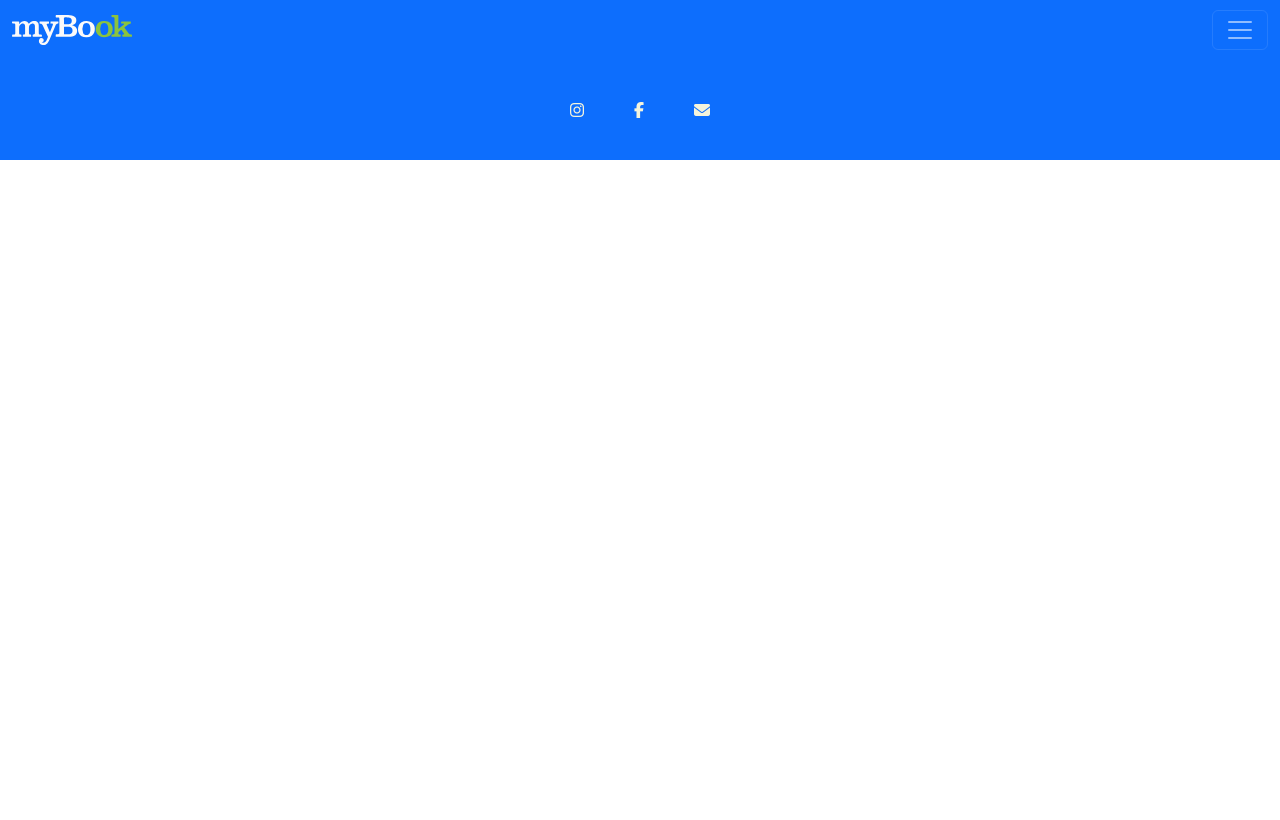
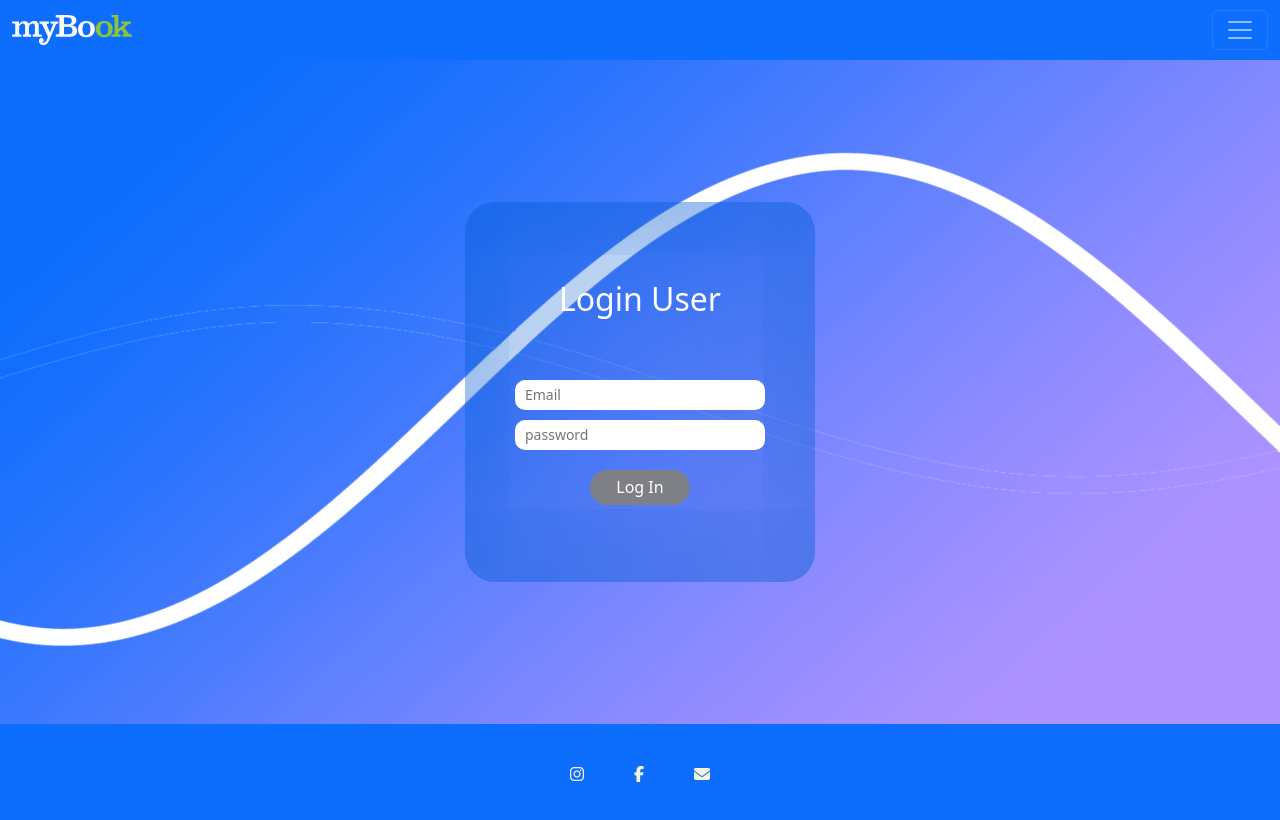
Before and after one commit to Rubengd93/angular_first_project, an Angular app: page /login in a window 1280 px wide. Before the commit this address led to /. Shown: the top 820 px of the page. Built offline with nearby package versions, Linux system fonts and the light colour scheme.

Commit message:
Correccion @input, Buscador, Borrar, editar y crear card y Template driven, Reactive driven

```diff
--- a/src/app/app.routes.ts
+++ b/src/app/app.routes.ts
@@ -5,6 +5,7 @@ import { ProfileComponent } from './pages/profile/profile.component';
 import { BooksComponent } from './pages/books/books.component';
 import { AddBookComponent } from './pages/add-book/add-book.component';
 import { UpdateBookComponent } from './pages/update-book/update-book.component';
+import { LoginComponent } from './pages/login/login.component';
 
 export const routes: Routes = [
     { path:'', redirectTo: 'home', pathMatch: 'full' },
@@ -14,5 +15,7 @@ export const routes: Routes = [
     { path: "books", component: BooksComponent },
     { path: "addBook", component: AddBookComponent },
     { path: "updateBook", component: UpdateBookComponent },
+    { path: "login", component: LoginComponent },
+
 
 ];
--- a/src/app/components/card/card.component.html
+++ b/src/app/components/card/card.component.html
@@ -3,16 +3,16 @@
     <div class="card mb-4" style="max-width: 640px;">
         <div class="row g-3">
           <div class="col-md-4">
-            <img src="{{photo}}" class="img-fluid rounded-start" alt="..." >
+            <img src="{{book.photo}}" class="img-fluid rounded-start" alt="..." >
           </div>
           <div class="col-md-8">
             <div class="card-body">
-              <button type="button" id="delete"  (click)="getIdCard(id_book)" class="btn btn-light">x</button>
-              <h5 class="card-title">{{title}}</h5>
-              <p class="card-text">{{id_book | ref}}</p>
-              <p class="card-text">{{type}}</p>
-              <p class="card-text"><small class="text-body-secondary">Price: {{price | euro}}</small></p>
-              <p class="card-text"><small class="text-body-secondary">Author: {{author}} </small></p>
+              <button type="button" id="delete"  (click)="getIdCard(book.id_book)" class="btn btn-light">x</button>
+              <h5 class="card-title">{{book.title}}</h5>
+              <p class="card-text">{{book.id_book | ref}}</p>
+              <p class="card-text">{{book.type}}</p>
+              <p class="card-text"><small class="text-body-secondary">Price: {{book.price | euro}}</small></p>
+              <p class="card-text"><small class="text-body-secondary">Author: {{book.author}} </small></p>
               <button  type="button" class="btnComprar">Comprar</button>
             </div>
           </div>
--- /dev/null
+++ b/src/app/components/form-login/form-login.component.css
@@ -0,0 +1,60 @@
+.formbox{
+    width: 350px;
+    height: 380px;
+    box-shadow: inset 0 0 1000px rgb(0, 91, 209);
+    border-radius: 30px;
+    display: flex;
+    flex-direction: column;
+    align-items: center;
+    justify-content: center;
+    box-shadow: black;
+}
+
+.title{
+    width: auto;
+    height: 100px;
+}
+
+h2{
+    color: white;
+}
+
+form{
+    display: flex;
+    flex-direction: column;
+    justify-content: center;
+    align-items: center;
+    /* gap: 20px 0px; */
+}
+
+input{
+    width: 250px;
+    height: 30px;
+    border-radius: 10px;
+    border: 0px ;
+    padding-left: 10px;
+    font-size: 14px;
+    margin-bottom: 0px;
+    margin-bottom: 10px;
+}
+
+button{
+    background-color: rgb(39, 198, 34);
+    color: white;
+    width: 100px;
+    height: 35px;
+    border: 0px;
+    border-radius: 20px;
+    margin-top: 10px;
+}
+
+button:disabled{
+    background-color: rgba(128, 128, 128, 0.953);
+}
+
+.error{
+    font-size: 12px;
+    color: greenyellow;
+    height: 30px;
+    margin: 0px;
+}
--- /dev/null
+++ b/src/app/components/form-login/form-login.component.html
@@ -0,0 +1,71 @@
+
+<div class="formbox">
+    <!-- TEMPLATE DRIVEN -->
+
+    <!-- <div class="title">
+        <h2>Login User</h2>
+    </div>
+    <form #dataForm="ngForm" (ngSubmit)="submit(dataForm.value)" action="">
+
+        <input type="email" name="email" [(ngModel)]="user.email"
+        placeholder="Email" required email #email="ngModel">
+
+        @if ((email.dirty || email.touched) && email.invalid) {
+
+            @if (email.errors && email.errors['required']) {
+                <div class="error">Obligatorio</div>
+            }
+            @if (email.errors && email.errors['email']) {
+                <div class="error">Incorrecto</div>
+            }
+        }
+
+        <input type="password" name="password" [(ngModel)]="user.password"
+        placeholder="password"  #password="ngModel" required minlength="3">
+
+        @if ((password.dirty || password.touched) && password.invalid) {
+            @if (password.errors && password.errors['required']) {
+                <div class="error">Obligatoria</div>
+            }
+            @if (password.errors && password.errors['minlength']) {
+                <div class="error">No es valido. Contraseña corta</div>
+            }
+        }
+
+        <button [disabled]="dataForm.invalid" type="submit">Log In</button>
+
+    </form> -->
+
+    <div class="title">
+        <h2>Login User</h2>
+    </div>
+    <form [formGroup]="formlogin" (ngSubmit)="handlesubmit()">
+
+        <input type="email" name="email" formControlName="email" placeholder="Email">
+        @if ( (formlogin.get('email')?.dirty || formlogin.get('email')?.touched) && formlogin.get('email')?.invalid) {
+            @if ( formlogin.get('email')?.hasError('required') ) {
+                <div class="error">Email Obligatorio</div>
+            }
+            @if (formlogin.get('email')?.hasError('email')) {
+                <div class="error">Formato email incorrecto</div>
+            }
+        }
+
+
+
+        <input type="password" name="password" formControlName="password" placeholder="password">
+        @if ( (formlogin.get('password')?.dirty || formlogin.get('password')?.touched) && formlogin.get('password')?.invalid) {
+            @if ( formlogin.get('password')?.hasError('required') ) {
+                <div class="error">Contraseña Obligatoria</div>
+            }
+            @if (formlogin.get('password')?.hasError('minlength')) {
+                <div class="error">Introduce mínimo una logitud de 4 carácteres</div>
+            }
+        }
+
+
+        <button [disabled]="formlogin.invalid"  type="submit">Log In</button>
+
+    </form>
+
+</div>
--- /dev/null
+++ b/src/app/components/form-login/form-login.component.ts
@@ -0,0 +1,35 @@
+import { CommonModule } from '@angular/common';
+import { Component } from '@angular/core';
+import { FormControl, FormGroup, FormsModule, NgForm, ReactiveFormsModule, Validators } from '@angular/forms';
+import { User } from '../../models/user';
+
+@Component({
+  selector: 'app-form-login',
+  standalone: true,
+  imports: [CommonModule,FormsModule, ReactiveFormsModule],
+  templateUrl: './form-login.component.html',
+  styleUrl: './form-login.component.css'
+})
+export class FormLoginComponent {
+  // public user: User;
+
+  // constructor(){
+  //   this.user = new User();
+  // }
+
+  // submit(form:NgForm){
+  //   console.log(form);
+  //   console.log(this.user);
+  // }
+
+  public formlogin: FormGroup = new  FormGroup({
+    email: new FormControl('', [Validators.required, Validators.email]),
+    password: new FormControl('',[Validators.required, Validators.minLength(4)])
+  });
+
+  public handlesubmit():void{
+    console.log(this.formlogin.value);
+    console.log(this.formlogin);
+
+  }
+}
--- a/src/app/components/header/header.component.html
+++ b/src/app/components/header/header.component.html
@@ -26,6 +26,9 @@
           <li class="nav-item">
             <a class="nav-link active" routerLink="/Register">Register</a>
           </li>
+          <li class="nav-item">
+            <a class="nav-link active" routerLink="/login">LogIn</a>
+          </li>
 
 
         </ul>
--- a/src/app/pages/books/books.component.html
+++ b/src/app/pages/books/books.component.html
@@ -16,7 +16,7 @@
 
   @for(library of books; track library.id_book; let i = $index; let even = $even;){
     <div class="bucle">
-      <app-card (deleteCard)="getDataCard($event)" [photo]="library.photo" [id_book]="library.id_book" [title]="library.title" [type]="library.type" [author]="library.author" [price]="library.price" ></app-card>
+      <app-card [book]="library" (deleteCard)="getDataCard($event)" ></app-card>
     </div>
   }@empty {
       <div class="alert alert-danger d-flex align-items-center" role="alert">
--- /dev/null
+++ b/src/app/pages/login/login.component.css
@@ -0,0 +1,12 @@
+#carouselExampleCaptions{
+    min-width: 100vw;
+    min-height: 83vh;
+    background: url(/assets/img/background_home.png) no-repeat center;
+    background-size: cover;
+    display: flex;
+    justify-content: center;
+    align-items: center;
+    padding: 70px;
+    flex-wrap: wrap;
+    gap: 20px 50px;
+}
--- /dev/null
+++ b/src/app/pages/login/login.component.html
@@ -0,0 +1,3 @@
+<div id="carouselExampleCaptions">
+<app-form-login></app-form-login>
+</div>
```
Also changed, not shown: src/app/components/card/card.component.ts (+3 -7 lines), src/app/pages/login/login.component.ts (added, +13 -0 lines), 2 other files (tests, documents, lock files or other folders).
